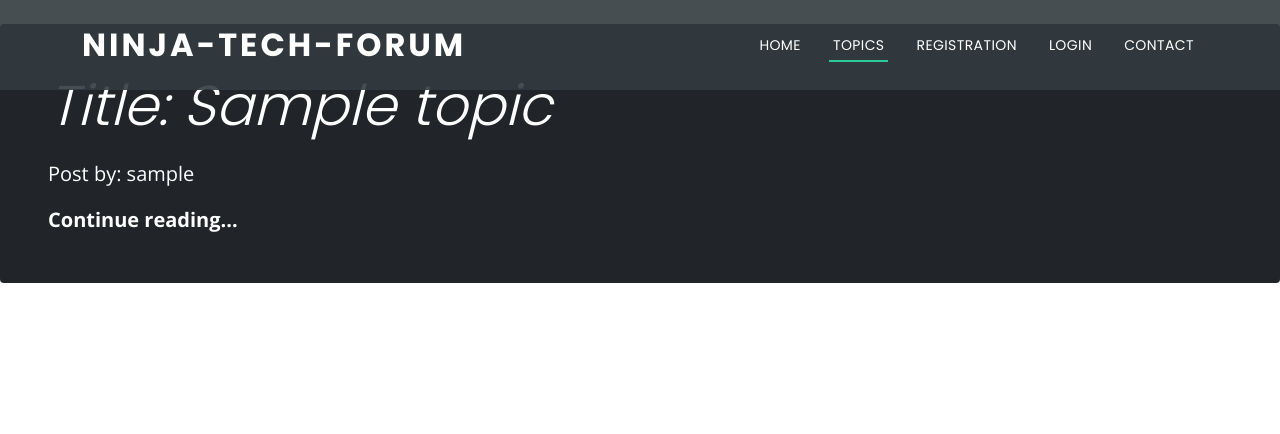
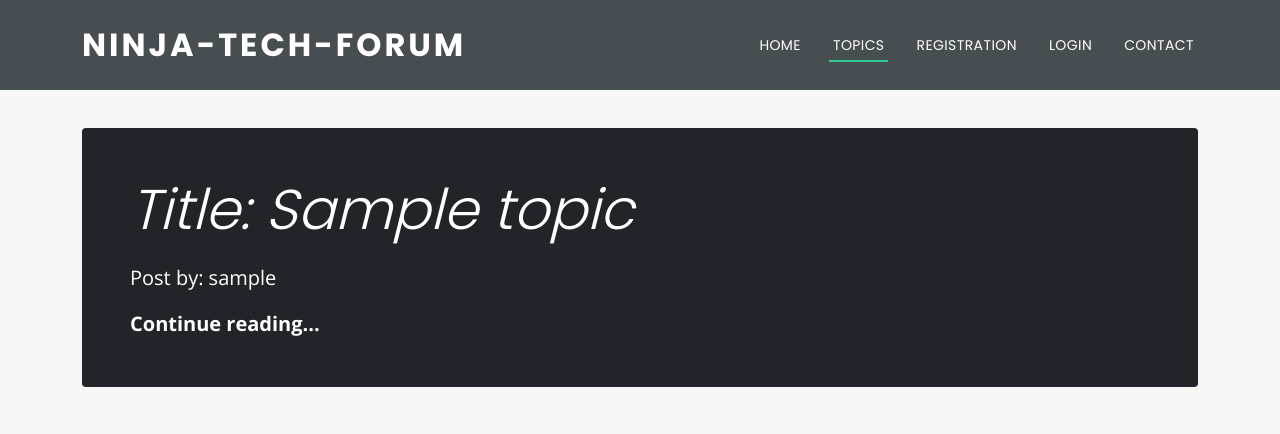
Before and after one commit to blaz-k/ninja-tech-forum, a Flask app: template templates/topics.html in a window 1280 px wide. Shown: the top 434 px of the page. Run offline with Flask 2, Linux system fonts and the light colour scheme; the template is opened without the code that fills it: most values are stand-ins (such as "Sample title", 1, 10 or a date in 2020); some libraries are stand-ins or nearby versions.

Commit message:
corrections in frontend

```diff
--- a/templates/base.html
+++ b/templates/base.html
@@ -63,10 +63,8 @@
       </header><!-- End Header -->
 
 
-      <div class="mt-4">
       {% block content %}
       {% endblock content %}
-      </div>
 
 
 
--- a/templates/topics.html
+++ b/templates/topics.html
@@ -10,15 +10,19 @@
 
 {% block content %}
 {% for topic in topics %}
-
-
-  <div class="p-4 p-md-5 mb-4 text-white rounded bg-dark">
-    <div class="col-md-6 px-0">
-      <h1 class="display-4 fst-italic">Title: {{topic.title}}</h1>
-      <p class="lead my-3">Post by: {{topic.author.username}}</p>
-      <p class="lead mb-0"><a href="/topic/{{topic.id}}" class="text-white fw-bold">Continue reading...</a></p>
+<main id="main">
+  <section id="contact">
+    <div class="container mt-5">
+      <div class="p-4 p-md-5 mb-2 text-white rounded bg-dark">
+        <div class="col-md-6 px-0">
+          <h1 class="display-4 fst-italic">Title: {{topic.title}}</h1>
+          <p class="lead my-3">Post by: {{topic.author.username}}</p>
+          <p class="lead mb-0"><a href="/topic/{{topic.id}}" class="text-white fw-bold">Continue reading...</a></p>
+        </div>
+      </div>
     </div>
-  </div>
+  </section>
+</main>
 
   {% endfor %}
 
```
Also changed, not shown: templates/contact.html (+1 -12 lines), templates/edit-profile.html (+7 -6 lines), templates/registration.html (+6 -5 lines).
